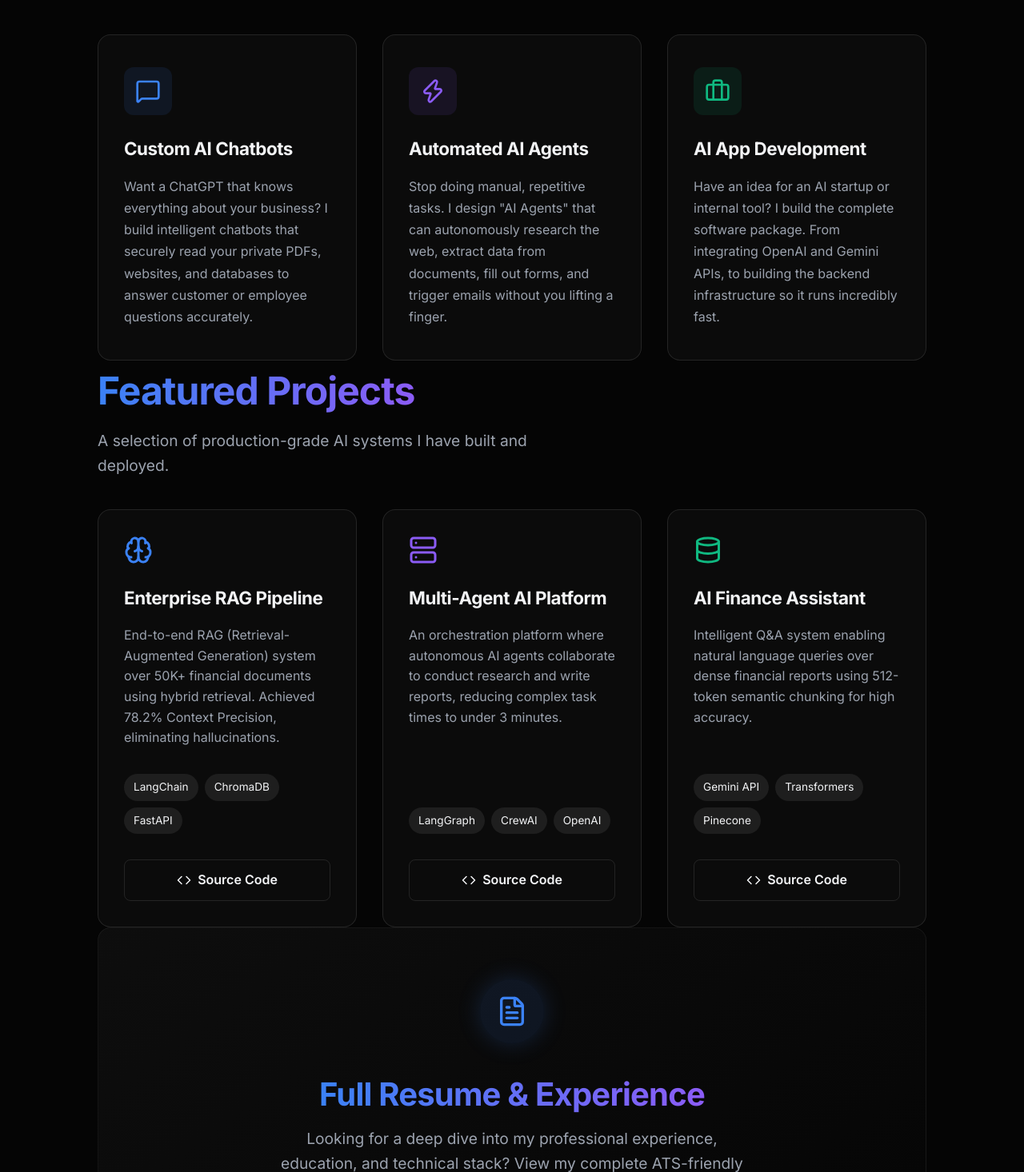
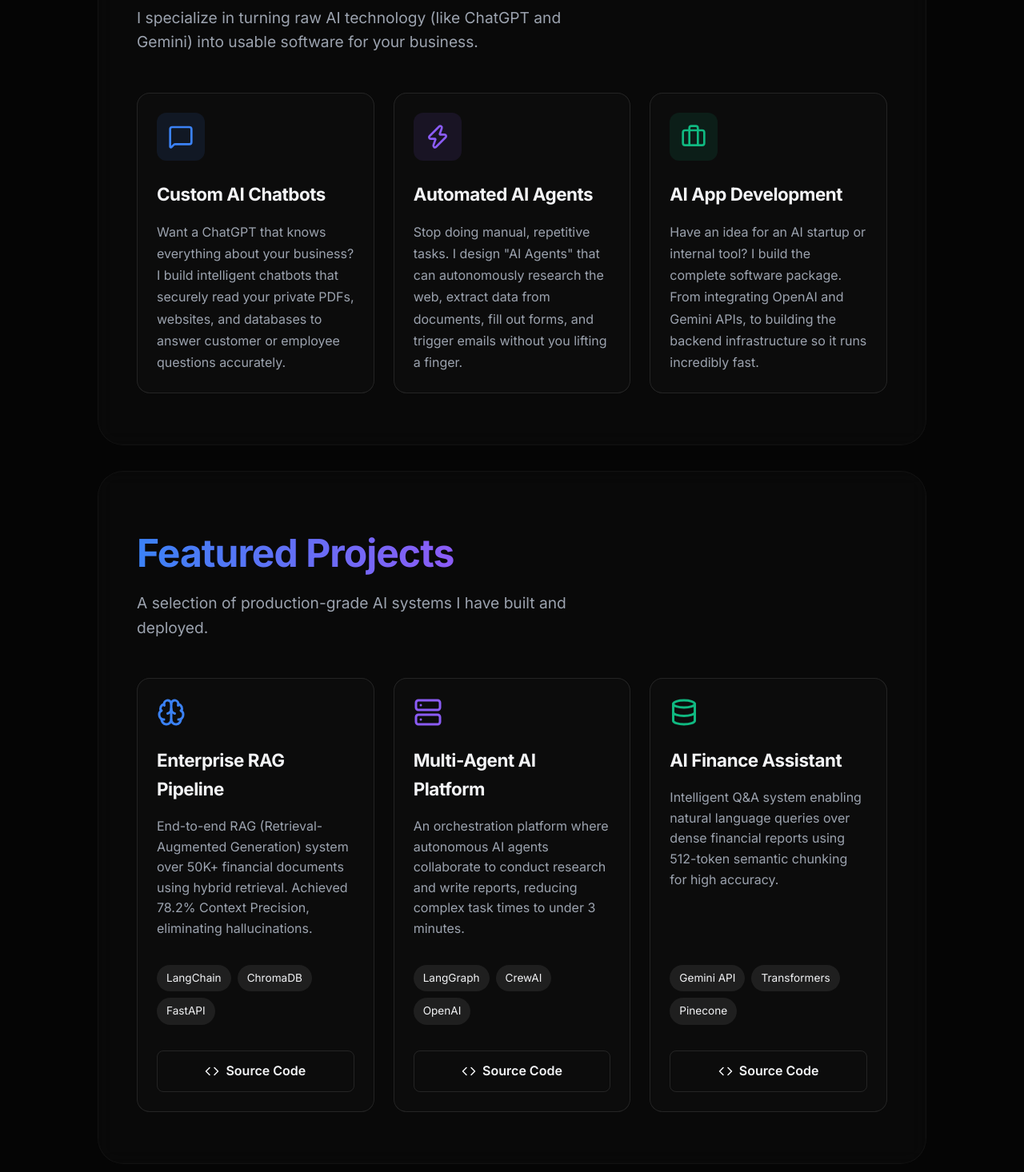
Before and after one commit to RohitMantha/portfolio, a React app: page / in a window 1280 px wide. Shown: the part 1024-2490 px from the top of the page at 80% size. Built offline with nearby package versions, Linux system fonts and the light colour scheme; the HTML template or start-up script is replaced by a standard one.

Commit message:
feat: wrapped entire sections in massive glass cards for boxed layout

```diff
--- a/src/App.jsx
+++ b/src/App.jsx
@@ -56,10 +56,6 @@ const App = () => {
         <div className="nav-content">
           <a href="#" className="logo">rohit<span className="gradient-text">.ai</span></a>
           <div className="nav-links">
-            <div className="availability-badge" style={{ marginRight: '1rem', display: 'none' }}>
-               <div className="pulse-dot"></div>
-               Available for Freelance
-            </div>
             <a href="#services">Services</a>
             <a href="#projects">Projects</a>
             <a href="#resume">Resume</a>
@@ -68,10 +64,10 @@ const App = () => {
         </div>
       </nav>
 
-      <main>
+      <main style={{ paddingTop: '8rem', paddingBottom: '4rem' }}>
+
         {/* Hero Section */}
-        <section id="about" className="container" style={{ paddingTop: '10rem' }}>
-
+        <section id="about" className="container">
           <div style={{ marginBottom: '1.5rem' }}>
             <div className="availability-badge">
                <div className="pulse-dot"></div>
@@ -97,7 +93,7 @@ const App = () => {
           </div>
 
           {/* Terminal Component */}
-          <div className="terminal" style={{ maxWidth: '800px' }}>
+          <div className="terminal" style={{ maxWidth: '800px', marginBottom: '2rem' }}>
             <div className="terminal-header" style={{ display: 'flex', justifyContent: 'space-between', alignItems: 'center' }}>
               <div style={{ display: 'flex', gap: '8px' }}>
                 <div className="terminal-dot dot-red"></div>
@@ -128,14 +124,15 @@ const App = () => {
 
         {/* Services Section */}
         <section id="services" className="container">
+          <div className="section-card">
             <h2 style={{ fontSize: '3rem', marginBottom: '0.5rem' }}><span className="gradient-text">How I Can Help You</span></h2>
-          <p style={{ color: 'var(--text-muted)', fontSize: '1.2rem', maxWidth: '600px', marginBottom: '2.5rem' }}>
+            <p style={{ color: 'var(--text-muted)', fontSize: '1.2rem', maxWidth: '600px', marginBottom: '3rem' }}>
               I specialize in turning raw AI technology (like ChatGPT and Gemini) into usable software for your business.
             </p>
 
-          <div style={{ display: 'grid', gridTemplateColumns: 'repeat(auto-fit, minmax(300px, 1fr))', gap: '2rem' }}>
+            <div style={{ display: 'grid', gridTemplateColumns: 'repeat(auto-fit, minmax(280px, 1fr))', gap: '1.5rem' }}>
 
-            <div className="glass-card" style={{ padding: '2.5rem 2rem' }}>
+              <div className="glass-card">
                 <div style={{ background: 'rgba(59, 130, 246, 0.1)', width: '60px', height: '60px', borderRadius: '12px', display: 'flex', alignItems: 'center', justifyContent: 'center', marginBottom: '1.5rem' }}>
                   <MessageSquare size={32} color="var(--accent-blue)" />
                 </div>
@@ -145,7 +142,7 @@ const App = () => {
                 </p>
               </div>
 
-            <div className="glass-card" style={{ padding: '2.5rem 2rem' }}>
+              <div className="glass-card">
                 <div style={{ background: 'rgba(139, 92, 246, 0.1)', width: '60px', height: '60px', borderRadius: '12px', display: 'flex', alignItems: 'center', justifyContent: 'center', marginBottom: '1.5rem' }}>
                   <Zap size={32} color="var(--accent-purple)" />
                 </div>
@@ -155,7 +152,7 @@ const App = () => {
                 </p>
               </div>
 
-            <div className="glass-card" style={{ padding: '2.5rem 2rem' }}>
+              <div className="glass-card">
                 <div style={{ background: 'rgba(16, 185, 129, 0.1)', width: '60px', height: '60px', borderRadius: '12px', display: 'flex', alignItems: 'center', justifyContent: 'center', marginBottom: '1.5rem' }}>
                   <Briefcase size={32} color="#10b981" />
                 </div>
@@ -166,19 +163,21 @@ const App = () => {
               </div>
 
             </div>
+          </div>
         </section>
 
         {/* Projects Section */}
         <section id="projects" className="container">
+          <div className="section-card">
             <h2 style={{ fontSize: '3rem', marginBottom: '0.5rem' }}><span className="gradient-text">Featured Projects</span></h2>
-          <p style={{ color: 'var(--text-muted)', fontSize: '1.2rem', maxWidth: '600px', marginBottom: '2.5rem' }}>
+            <p style={{ color: 'var(--text-muted)', fontSize: '1.2rem', maxWidth: '600px', marginBottom: '3rem' }}>
               A selection of production-grade AI systems I have built and deployed.
             </p>
 
-          <div style={{ display: 'grid', gridTemplateColumns: 'repeat(auto-fit, minmax(320px, 1fr))', gap: '2rem' }}>
+            <div style={{ display: 'grid', gridTemplateColumns: 'repeat(auto-fit, minmax(280px, 1fr))', gap: '1.5rem' }}>
 
               {/* Project 1 */}
-            <div className="glass-card" style={{ display: 'flex', flexDirection: 'column', height: '100%', padding: '2rem' }}>
+              <div className="glass-card" style={{ display: 'flex', flexDirection: 'column', height: '100%' }}>
                 <Brain size={36} color="var(--accent-blue)" style={{ marginBottom: '1.5rem' }} />
                 <h3 style={{ fontSize: '1.4rem', marginBottom: '1rem' }}>Enterprise RAG Pipeline</h3>
                 <p style={{ color: 'var(--text-muted)', marginBottom: '2rem', flexGrow: 1, lineHeight: '1.6' }}>
@@ -195,7 +194,7 @@ const App = () => {
               </div>
 
               {/* Project 2 */}
-            <div className="glass-card" style={{ display: 'flex', flexDirection: 'column', height: '100%', padding: '2rem' }}>
+              <div className="glass-card" style={{ display: 'flex', flexDirection: 'column', height: '100%' }}>
                 <Server size={36} color="var(--accent-purple)" style={{ marginBottom: '1.5rem' }} />
                 <h3 style={{ fontSize: '1.4rem', marginBottom: '1rem' }}>Multi-Agent AI Platform</h3>
                 <p style={{ color: 'var(--text-muted)', marginBottom: '2rem', flexGrow: 1, lineHeight: '1.6' }}>
@@ -212,7 +211,7 @@ const App = () => {
               </div>
 
               {/* Project 3 */}
-            <div className="glass-card" style={{ display: 'flex', flexDirection: 'column', height: '100%', padding: '2rem' }}>
+              <div className="glass-card" style={{ display: 'flex', flexDirection: 'column', height: '100%' }}>
                 <Database size={36} color="#10b981" style={{ marginBottom: '1.5rem' }} />
                 <h3 style={{ fontSize: '1.4rem', marginBottom: '1rem' }}>AI Finance Assistant</h3>
                 <p style={{ color: 'var(--text-muted)', marginBottom: '2rem', flexGrow: 1, lineHeight: '1.6' }}>
@@ -229,18 +228,16 @@ const App = () => {
               </div>
 
             </div>
+          </div>
         </section>
 
         {/* Resume Section */}
         <section id="resume" className="container">
-          <div className="glass-card" style={{
-            padding: '4rem',
+          <div className="section-card" style={{
             display: 'flex',
             flexDirection: 'column',
             alignItems: 'center',
-            textAlign: 'center',
-            background: 'linear-gradient(145deg, rgba(15,15,15,0.9) 0%, rgba(5,5,5,0.95) 100%)',
-            border: '1px solid rgba(255,255,255,0.05)'
+            textAlign: 'center'
           }}>
             <div style={{
               background: 'rgba(59, 130, 246, 0.1)',
@@ -256,7 +253,7 @@ const App = () => {
               <FileText size={40} color="var(--accent-blue)" />
             </div>
 
-            <h2 style={{ fontSize: '2.5rem', marginBottom: '0.5rem' }}><span className="gradient-text">Full Resume & Experience</span></h2>
+            <h2 style={{ fontSize: '3rem', marginBottom: '0.5rem' }}><span className="gradient-text">Full Resume & Experience</span></h2>
             <p style={{ color: 'var(--text-muted)', fontSize: '1.2rem', maxWidth: '600px', marginBottom: '2.5rem' }}>
               Looking for a deep dive into my professional experience, education, and technical stack? View my complete ATS-friendly resume.
             </p>
@@ -271,14 +268,14 @@ const App = () => {
 
         {/* Contact Form Section */}
         <section id="contact" className="container">
-          <div className="glass-card" style={{ maxWidth: '700px', margin: '0 auto', padding: '4rem 3rem' }}>
+          <div className="section-card" style={{ maxWidth: '800px', margin: '0 auto' }}>
             <h2 style={{ fontSize: '3rem', marginBottom: '0.5rem', textAlign: 'center' }}><span className="gradient-text">Let's Work Together</span></h2>
-            <p style={{ color: 'var(--text-muted)', textAlign: 'center', marginBottom: '2.5rem', fontSize: '1.1rem' }}>
+            <p style={{ color: 'var(--text-muted)', textAlign: 'center', marginBottom: '3rem', fontSize: '1.1rem' }}>
               Whether you have a freelance project or a full-time opportunity, drop me a message and I'll get back to you within 24 hours.
             </p>
 
             <form onSubmit={onSubmit}>
-              <div style={{ display: 'grid', gridTemplateColumns: '1fr 1fr', gap: '1.5rem', marginBottom: '1.5rem' }}>
+              <div style={{ display: 'grid', gridTemplateColumns: 'repeat(auto-fit, minmax(250px, 1fr))', gap: '1.5rem', marginBottom: '1.5rem' }}>
                 <div>
                   <label className="form-label">Your Name</label>
                   <input type="text" name="name" className="form-input" required placeholder="John Doe" />
--- a/src/index.css
+++ b/src/index.css
@@ -150,8 +150,20 @@ h1, h2, h3, h4 {
 
 /* Balanced Section Padding */
 section {
-  padding: 6rem 0; /* Clean, consistent external spacing */
+  padding: 2rem 0;
 }
+
+/* ─── Massive Section Cards ─── */
+.section-card {
+  background: rgba(15, 15, 15, 0.4);
+  backdrop-filter: blur(12px);
+  -webkit-backdrop-filter: blur(12px);
+  border: 1px solid rgba(255, 255, 255, 0.04);
+  border-radius: 32px;
+  padding: 4rem 3rem;
+  margin-bottom: 2rem;
+}
+
 
 /* ─── Buttons ─── */
 .btn {
```
Lines whose indentation alone changed are shown as unchanged.
